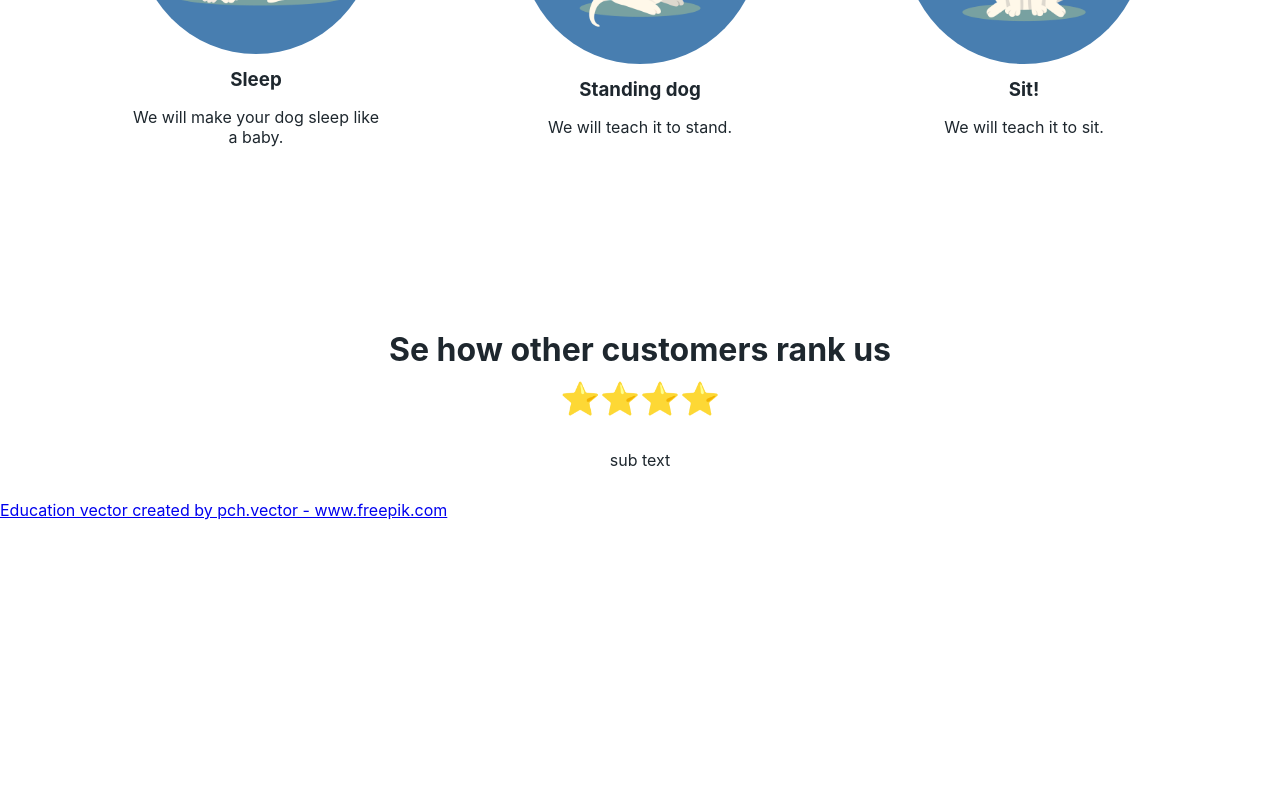
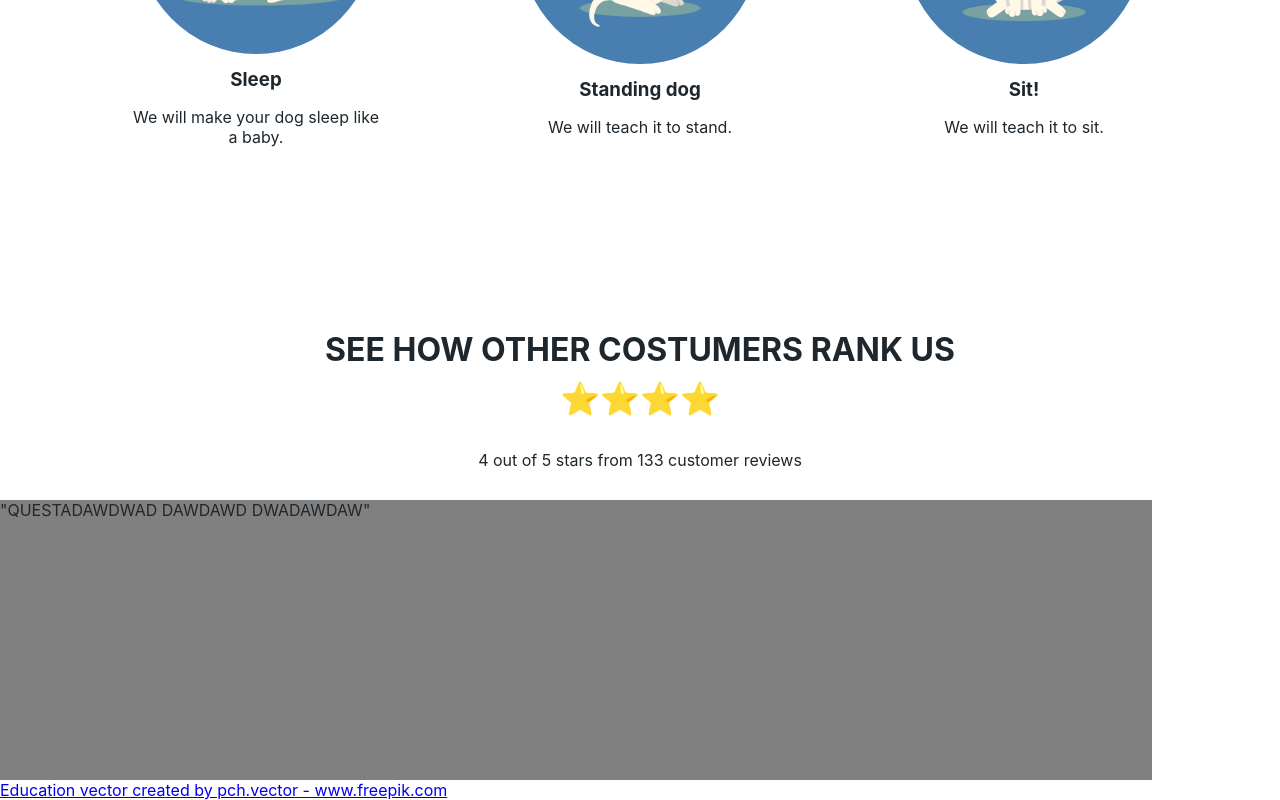
Before and after one commit to andreasaker/generic-startpage, a React (Create React App) app: page / in a window 1280 px wide. Shown: the part 1956-2756 px from the top of the page. Before the commit the page ends 2476 px from the top, so only its background shows below. Built offline with nearby package versions, Linux system fonts and the light colour scheme.

Commit message:
Begining of costumer stories

```diff
--- a/src/App.js
+++ b/src/App.js
@@ -36,9 +36,9 @@ const App = () => {
         steps={contentTwo}
       />
       <CostumerRanking
-        header="Se how other customers rank us"
+        header="SEE HOW OTHER COSTUMERS RANK US"
         stars={4}
-        text="sub text"
+        text="4 out of 5 stars from 133 customer reviews"
       />
       <CostumerStories />
       <Brands />
--- a/src/components/costumerStories.js
+++ b/src/components/costumerStories.js
@@ -1,8 +1,21 @@
 import React from "react";
 import styled from "styled-components";
+import Wrapper from "./wrapper";
+import Review from "./review";
+
+const StyledWrapper = styled(Wrapper)`
+  height: 35vh;
+  align-items: left;
+  justify-content: left;
+  flex-direction: row;
+`;
 
 const CostumerStories = () => {
-  return <div></div>;
+  return (
+    <StyledWrapper>
+      <Review />
+    </StyledWrapper>
+  );
 };
 
 export default CostumerStories;
--- /dev/null
+++ b/src/components/review.js
@@ -0,0 +1,14 @@
+import React from "react";
+import styled from "styled-components";
+
+const Card = styled.div`
+  width: 90vw;
+  height: inherit;
+  background-color: gray;
+`;
+
+const Review = (text, subtext, picture) => {
+  return <Card>"QUESTADAWDWAD DAWDAWD DWADAWDAW"</Card>;
+};
+
+export default Review;
```
